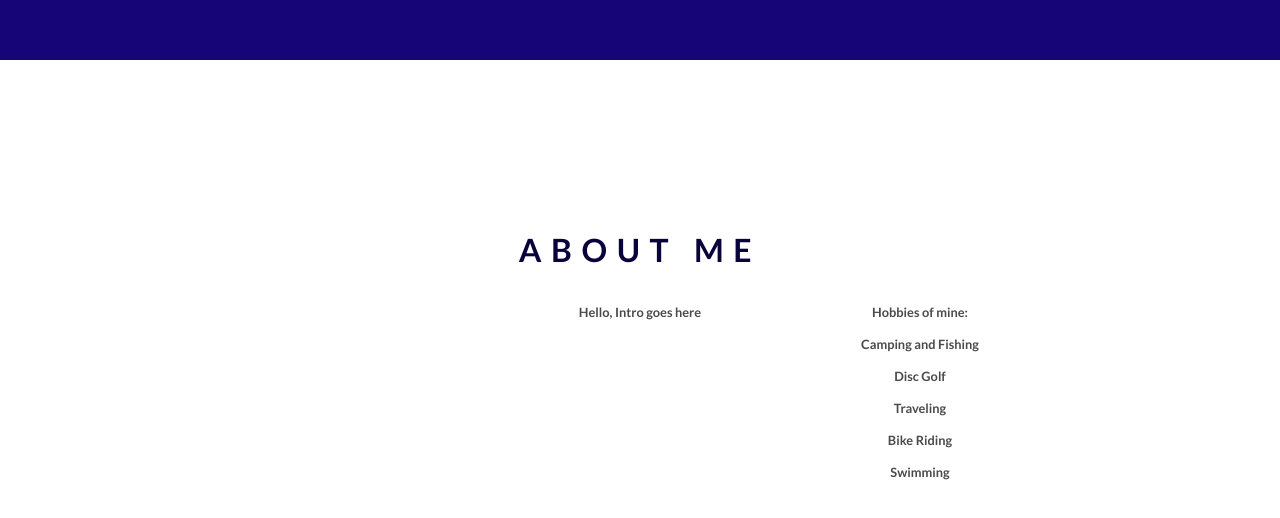
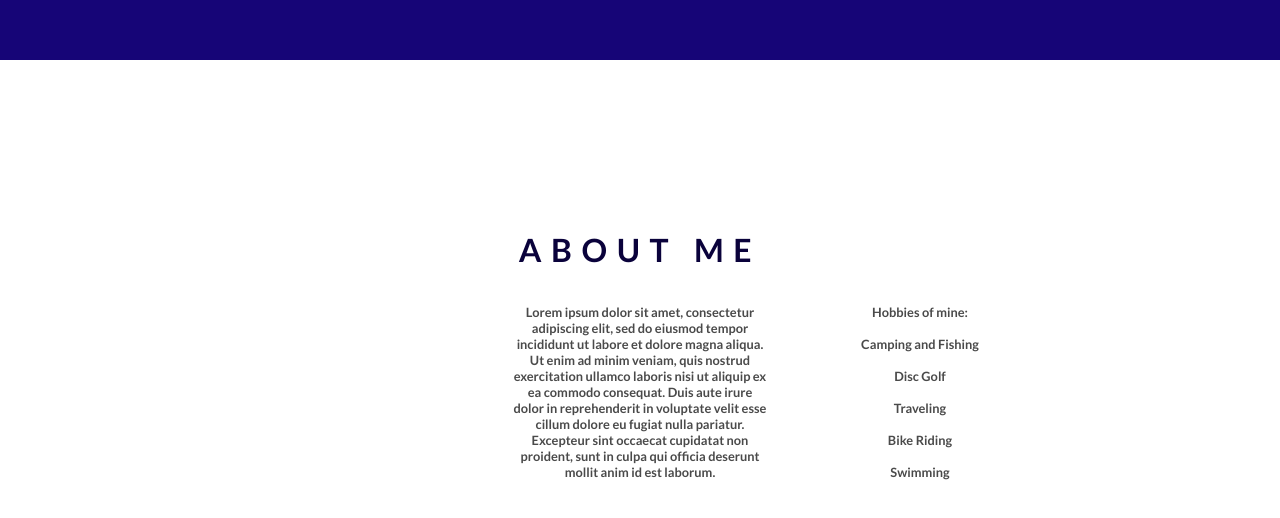
Before and after one commit to jotoland/JCS1200, a React (Create React App) app in the folder me/: page / in a window 1280 px wide. Shown: the part 688-1206 px from the top of the page. Built offline with nearby package versions, Linux system fonts and the light colour scheme.

Commit message:
lorem ipsum

```diff
--- a/me/src/components/AboutMe.js
+++ b/me/src/components/AboutMe.js
@@ -20,7 +20,13 @@
                             </div>
                             <div class="column" id="Intro">
                                 <p>
-                                Hello, Intro goes here
+                                Lorem ipsum dolor sit amet, consectetur adipiscing elit,
+                                sed do eiusmod tempor incididunt ut labore et dolore magna aliqua.
+                                Ut enim ad minim veniam, quis nostrud exercitation ullamco laboris
+                                nisi ut aliquip ex ea commodo consequat. Duis aute irure dolor in
+                                reprehenderit in voluptate velit esse cillum dolore eu fugiat nulla
+                                pariatur. Excepteur sint occaecat cupidatat non proident,
+                                sunt in culpa qui officia deserunt mollit anim id est laborum.
                                 </p>
                             </div>
                             <div class="column" id="Personal">
```
